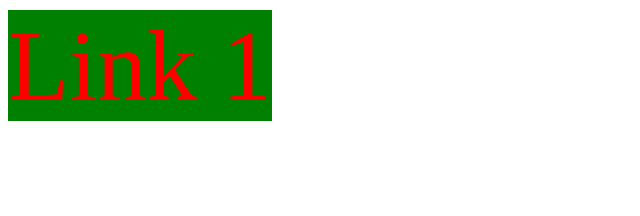
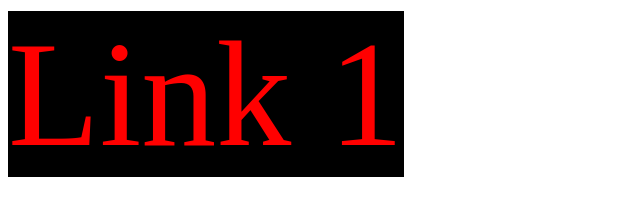
Before and after one commit to Volodymyr-Bratushchak/guppy, a plain HTML site: page index.html in a window 1280 px wide. Shown: the whole page, without its empty margins (0-640 px from the left). Drawn offline with nearby package versions, Linux system fonts and the light colour scheme; files that its build step writes are made by us from their sources.

Commit message:
Media mixin is fixed

```diff
--- a/theme/sass/import/_mixins.scss
+++ b/theme/sass/import/_mixins.scss
@@ -1,5 +1,5 @@
 @mixin media($min, $max) {
-  @media only screen and (min-width: $min - 1px) and (max-width: $max){
+  @media only screen and (min-width: $min) and (max-width: $max - 1px){
     @content;
   };
 }
--- a/theme/sass/styles.scss
+++ b/theme/sass/styles.scss
@@ -1,18 +1,17 @@
 @import 'imports';
 
-@include media($lg, 10000px){
-  @include block_styles(green, red, 100px)
+@include media(100px, $sm){
+  @include block_styles($red, $green, 50px)
+};
+
+@include media($sm, $md){
+  @include block_styles(red, green, 70px)
 };
 
 @include media($md, $lg){
   @include block_styles(green, red, 100px)
 };
 
-@include media($sm, $md){
-  @include block_styles(red, green, 70px)
+@include media($lg, 10000px){
+  @include block_styles(black, red, 150px)
 };
-
-
-@include media(200px, $sm){
-  @include block_styles($red, $green, 50px)
-};
```
